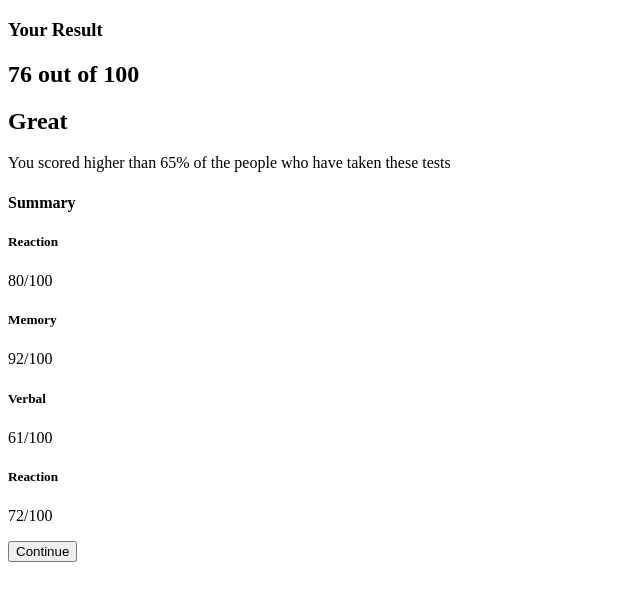
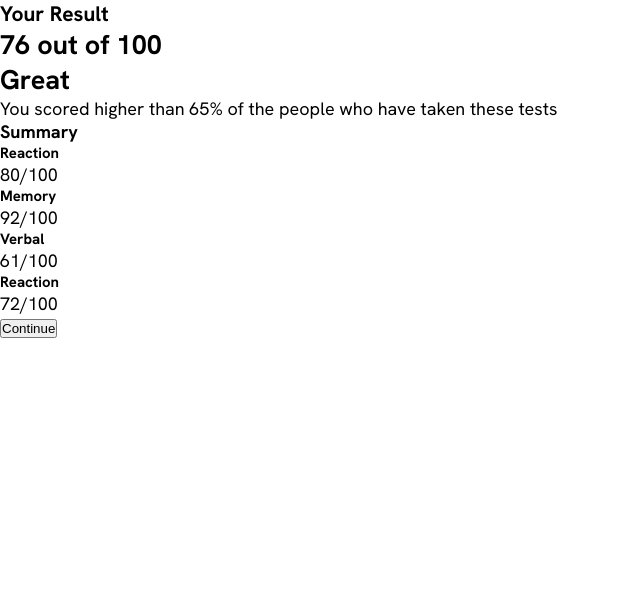
Before and after one commit to EtFX1/Frontend-Mentor-results-summary-component, a plain HTML site: page src/index.html in a window 1280 px wide. Shown: the whole page, without its empty margins (0-640 px from the left). Drawn offline with Linux system fonts and the light colour scheme.

Commit message:
Set up fonts and font sizes, and added some extra divs in the result section

```diff
--- a/index.html
+++ b/src/index.html
@@ -8,21 +8,25 @@
             rel="icon"
             type="image/png"
             sizes="32x32"
-            href="./assets/images/favicon-32x32.png"
+            href="/assets/images/favicon-32x32.png"
         />
+        <link rel="stylesheet" href="/src/styles.css" />
         <title>Frontend Mentor | Results summary component</title>
     </head>
     <body>
-        <!-- @!Contains all the content -->
         <main>
             <section class="result-section">
-                <h3 class="your-result">Your Result</h3>
-                <h1 class="score">76 out of 100</h1>
-                <h2 class="great">Great</h2>
-                <p class="statistic">
-                    You scored higher than 65% of the people who have taken
-                    these tests
-                </p>
+                <div class="purple-bg">
+                    <div class="result-text">
+                        <h3 class="your-result">Your Result</h3>
+                        <h1 class="score">76 out of 100</h1>
+                        <h2 class="great">Great</h2>
+                        <p class="statistic">
+                            You scored higher than 65% of the people who have
+                            taken these tests
+                        </p>
+                    </div>
+                </div>
             </section>
 
             <section class="summary-section">
@@ -30,22 +34,22 @@
 
                 <!--!summary elements container  -->
                 <div>
-                    <!-- Reaction -->
+                    <!-- Reaction container -->
                     <div class="summary-attribute">
                         <h5>Reaction</h5>
                         <p>80/100</p>
                     </div>
-                    <!-- Memory -->
+                    <!-- Memory container -->
                     <div class="summary-attribute">
                         <h5>Memory</h5>
                         <p>92/100</p>
                     </div>
-                    <!-- Verbal -->
+                    <!-- Verbal container -->
                     <div class="summary-attribute">
                         <h5>Verbal</h5>
                         <p>61/100</p>
                     </div>
-                    <!-- Visual -->
+                    <!-- Visual container -->
                     <div class="summary-attribute">
                         <h5>Reaction</h5>
                         <p>72/100</p>
--- /dev/null
+++ b/src/styles.css
@@ -0,0 +1,23 @@
+* {
+    margin: 0;
+    padding: 0;
+    box-sizing: border-box;
+}
+
+:root {
+    --light-red: hsl(0, 100%, 67%);
+    --organgey-yellow: hsl(39, 100%, 56%);
+    --green-teal: hsl(166, 100%, 37%);
+    --cobalt-blue: hsl(234, 85%, 45%);
+    --myFont: "HankenGrotesk-VariableFont_wght";
+}
+
+@font-face {
+    font-family: "HankenGrotesk-VariableFont_wght";
+    src: url("/assets/fonts/HankenGrotesk-VariableFont_wght.ttf");
+}
+
+body {
+    font-size: 18px;
+    font-family: var(--myFont);
+}
```
Also changed, not shown: src/index.js (added), 1 other file.
